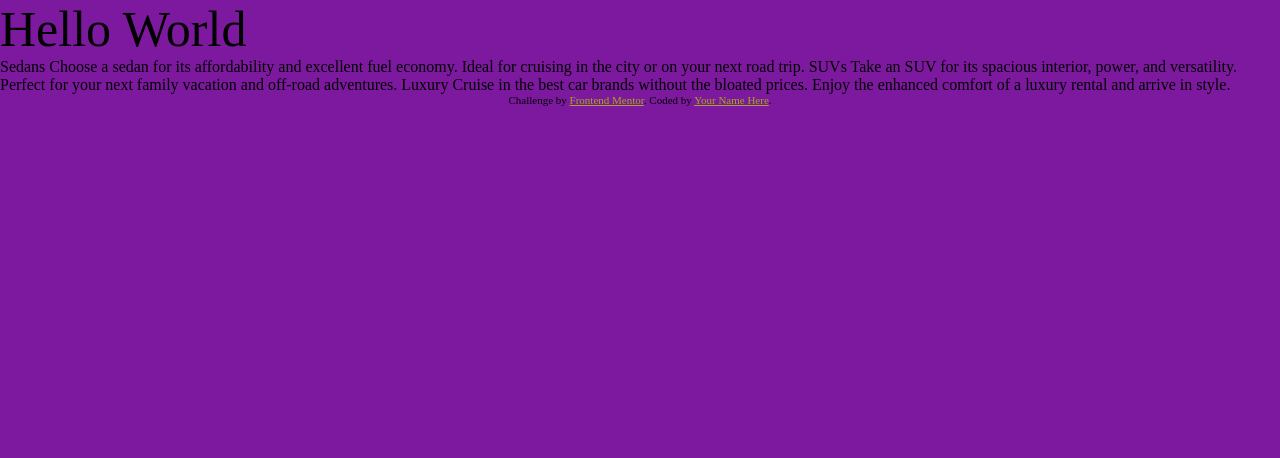
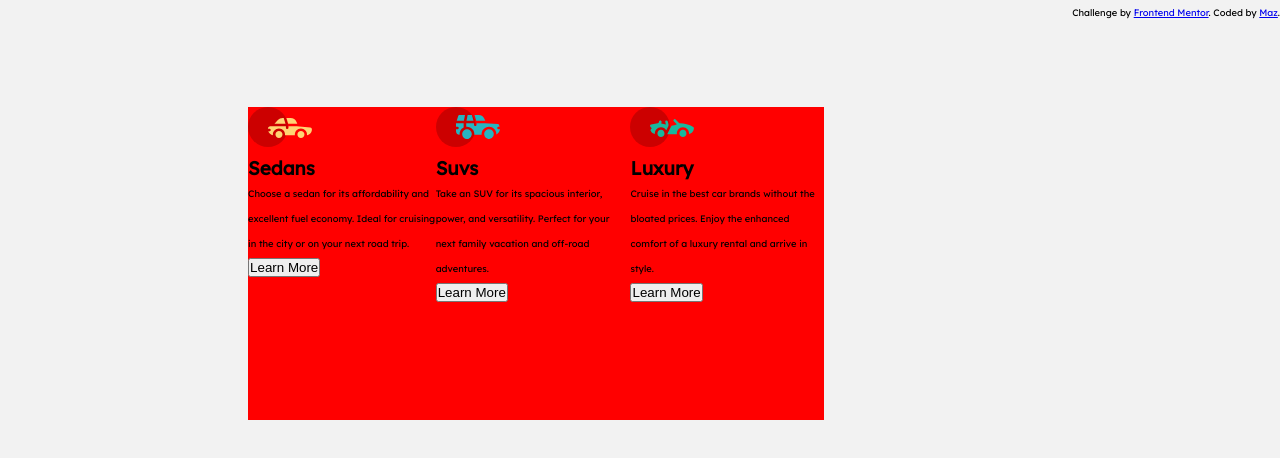
Before and after one commit to Maz-hub/3-column-preview-card-component, a website built with Vite: page index.html in a window 1280 px wide. Built offline with nearby package versions, Linux system fonts and the light colour scheme.

Commit message:
Add structured HTML for card components

```diff
--- a/index.html
+++ b/index.html
@@ -1,42 +1,73 @@
 <!DOCTYPE html>
 <html lang="en">
   <head>
-  <meta charset="UTF-8">
-  <meta name="viewport" content="width=device-width, initial-scale=1.0"> <!-- displays site properly based on user's device -->
+    <meta charset="UTF-8" />
+    <meta name="viewport" content="width=device-width, initial-scale=1.0" />
+    <!-- displays site properly based on user's device -->
 
-  <link rel="icon" type="image/png" sizes="32x32" href="./images/favicon-32x32.png">
-
+    <link
+      rel="icon"
+      type="image/png"
+      sizes="32x32"
+      href="./images/favicon-32x32.png"
+    />
+    <link rel="preconnect" href="https://fonts.googleapis.com" />
+    <link rel="preconnect" href="https://fonts.gstatic.com" crossorigin />
+    <link
+      href="https://fonts.googleapis.com/css2?family=Big+Shoulders+Display:wght@700&family=Lexend+Deca&display=swap"
+      rel="stylesheet"
+    />
 
     <title>Frontend Mentor | 3-column preview card component</title>
-
-  <!-- Feel free to remove these styles or customise in your own stylesheet 👍 -->
-  <style>
-    .attribution { font-size: 11px; text-align: center; }
-    .attribution a { color: hsl(61, 73%, 38%); }
-  </style>
   </head>
   <body>
+    <div class="container">
+      <div class="column-cards">
+        <div class="column-cards__content">
+          <div class="column-cards__svg">
+            <img src="images/icon-sedans.svg" alt="Sedans image" />
+          </div>
+          <h1 class="column-cards__title">Sedans</h1>
+          <p class="column-cards__text">
+            Choose a sedan for its affordability and excellent fuel economy.
+            Ideal for cruising in the city or on your next road trip.
+          </p>
+          <button class="btn">Learn More</button>
+        </div>
 
-  <p class="sayHello">Hello World</p>
+        <div class="column-cards__content">
+          <div class="column-cards__svg">
+            <img src="images/icon-suvs.svg" alt="Suvs image" />
+          </div>
+          <h1 class="column-cards__title">Suvs</h1>
+          <p class="column-cards__text">
+            Take an SUV for its spacious interior, power, and versatility.
+            Perfect for your next family vacation and off-road adventures.
+          </p>
+          <button class="btn">Learn More</button>
+        </div>
 
-  Sedans
-  Choose a sedan for its affordability and excellent fuel economy. Ideal for cruising in the city
-  or on your next road trip.
-
-  SUVs
-  Take an SUV for its spacious interior, power, and versatility. Perfect for your next family vacation
-  and off-road adventures.
-
-  Luxury
-  Cruise in the best car brands without the bloated prices. Enjoy the enhanced comfort of a luxury
-  rental and arrive in style.
+        <div class="column-cards__content">
+          <div class="column-cards__svg">
+            <img src="images/icon-luxury.svg" alt="Luxury image" />
+          </div>
+          <h1 class="column-cards__title">Luxury</h1>
+          <p class="column-cards__text">
+            Cruise in the best car brands without the bloated prices. Enjoy the
+            enhanced comfort of a luxury rental and arrive in style.
+          </p>
+          <button class="btn">Learn More</button>
+        </div>
+      </div>
+    </div>
 
     <div class="attribution">
-    Challenge by <a href="https://www.frontendmentor.io?ref=challenge" target="_blank">Frontend Mentor</a>.
-    Coded by <a href="#">Your Name Here</a>.
+      Challenge by
+      <a href="https://www.frontendmentor.io?ref=challenge" target="_blank"
+        >Frontend Mentor</a
+      >. Coded by <a href="#">Maz</a>.
     </div>
 
     <script type="module" src="/main.js"></script>
-
   </body>
 </html>
--- a/scss/_base.scss
+++ b/scss/_base.scss
@@ -1,10 +1,38 @@
+:root {
+  --Bright-orange: hsl(31, 77%, 52%);
+  --Dark-cyan: hsl(184, 100%, 22%);
+  --Very-dark-cyan: hsl(179, 100%, 13%);
+  --Transparent-white: hsla(0, 0%, 100%, 0.75); //paragraphs
+  --Very-light-gray: hsl(0, 0%, 95%); //background, headings, buttons
+
+  --fs-body: 0.9375rem;
+  --fs-title: 2.5rem;
+}
+
 * {
-    margin: 0;
-    padding: 0;
-    box-sizing: border-box;
+  margin: 0;
+  padding: 0;
+}
 
+*,
+*:before,
+*:after {
+  box-sizing: inherit;
+}
+
+html {
+  box-sizing: border-box;
+  font-size: 62.6%;
 }
 
 body {
-    background-color: rgb(125, 25, 159);
+  font-family: "Lexend Deca", sans-serif;
+  font-weight: 400;
+  line-height: 25px;
+  font-size: var(--fs-body);
+  background-color: var(--Very-light-gray);
+
+  display: flex;
+  justify-content: center;
+  min-height: 100vh;
 }
--- a/scss/_layout.scss
+++ b/scss/_layout.scss
@@ -1,3 +1,12 @@
-.sayHello {
-    font-size: 50px;
+.container {
+  background-color: red;
+  max-width: 57.5rem;
+  max-height: 31.25rem;
+  margin: 10.68rem auto 8.06rem auto;
 }
+
+
+.column-cards {
+  display: flex;
+  justify-content: space-between;
+}
```
Lines whose indentation alone changed are shown as unchanged.
